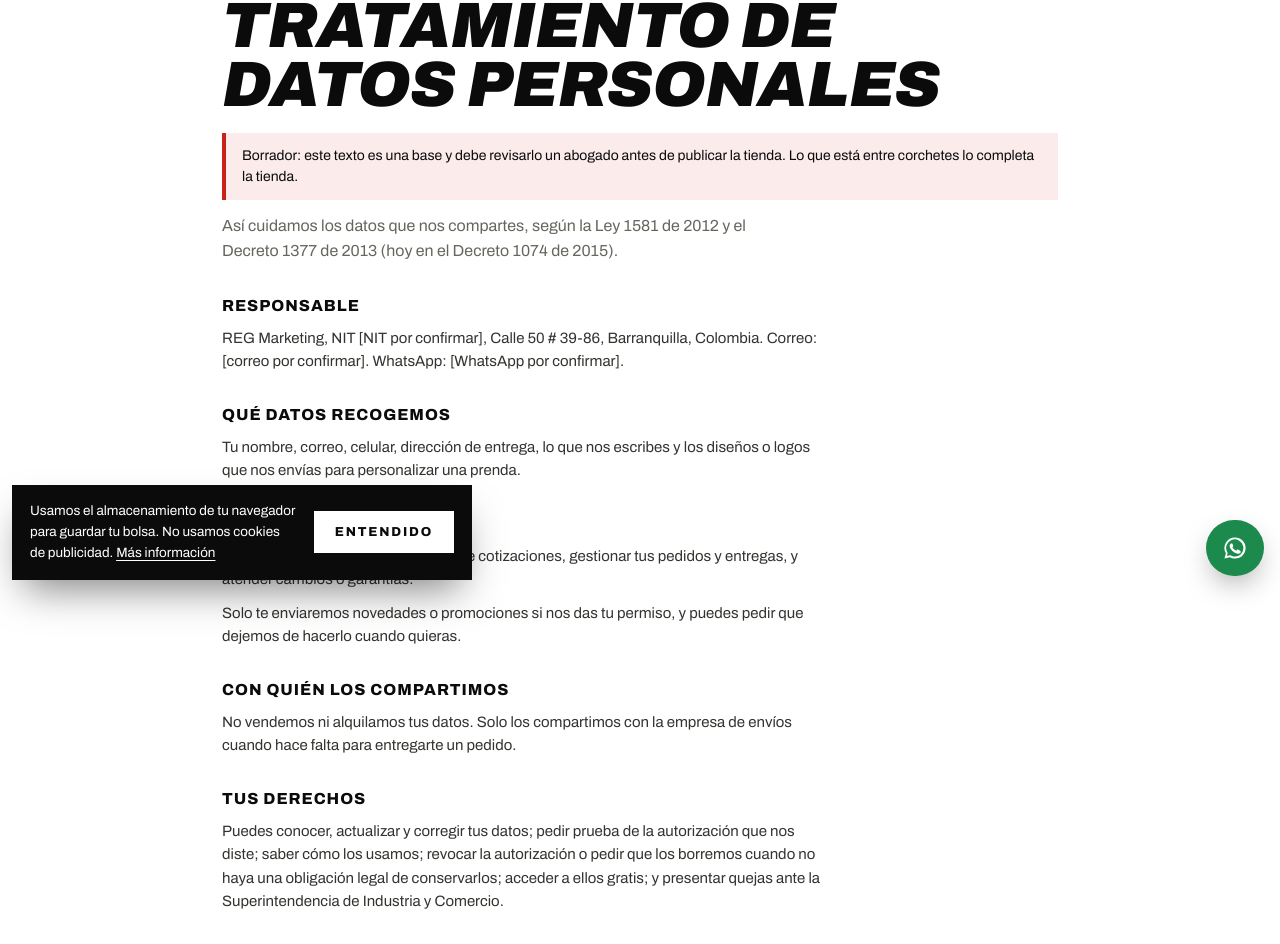
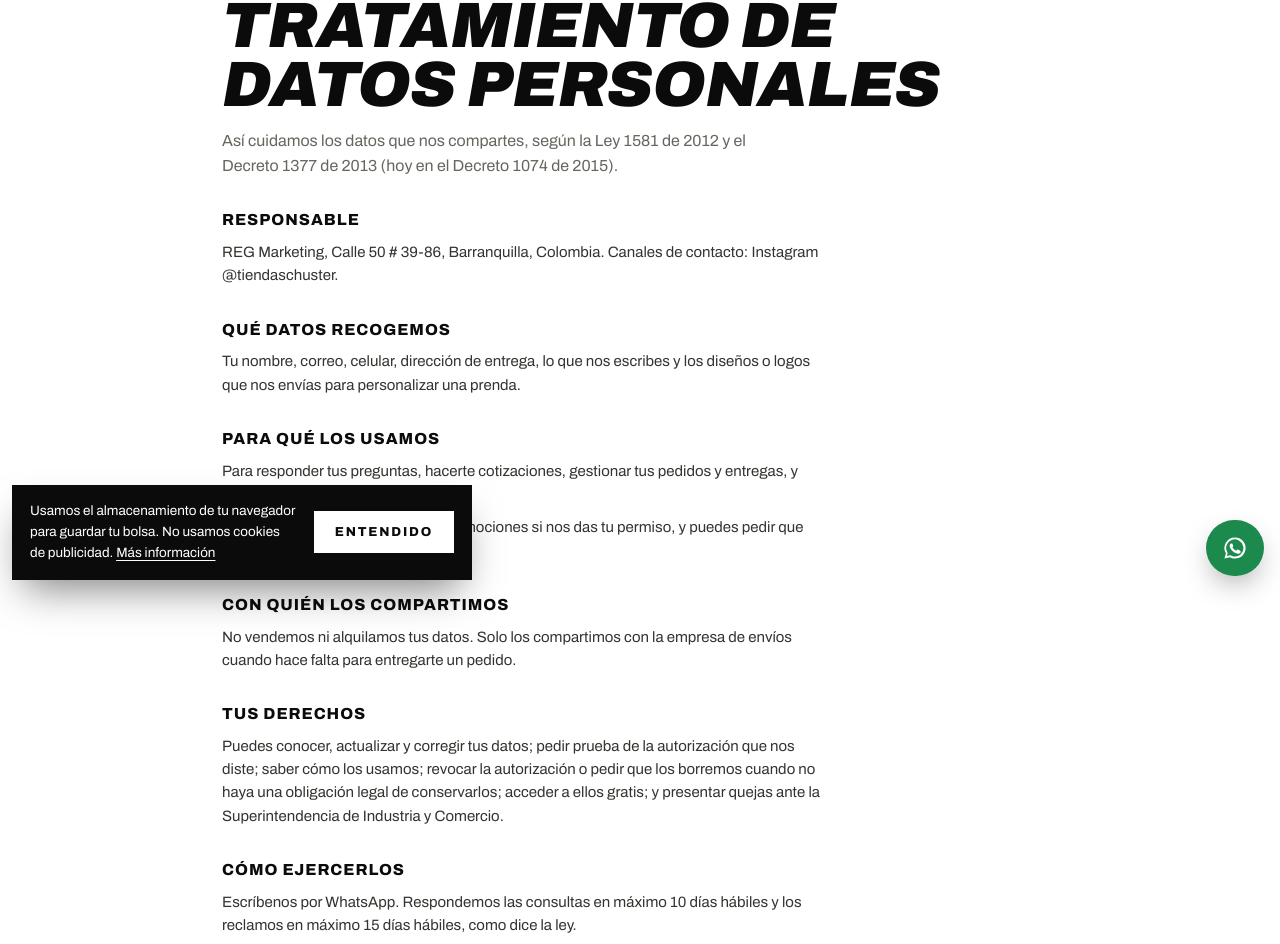
Before and after one commit to orlandocastillo-dev/schuster, a React (Vite) app: page /privacidad in a window 1280 px wide. Shown: the part 208-1152 px from the top of the page. Built offline with nearby package versions, Linux system fonts and the light colour scheme.

Commit message:
Páginas legales sin borrador

```diff
--- a/src/estilos.css
+++ b/src/estilos.css
@@ -3478,13 +3478,6 @@ body:has(.barra-compra--visible) .wa-flotante {
   font-size: clamp(32px, 6vw, 64px);
   animation: subir-titulo 0.9s var(--curva) both;
 }
-.legal__borrador {
-  margin-top: 18px;
-  padding: 12px 16px;
-  border-left: 4px solid var(--rojo);
-  background: #fbeceb;
-  font-size: 14px;
-}
 .legal section {
   margin-top: 30px;
 }
--- a/src/paginas/Legal.tsx
+++ b/src/paginas/Legal.tsx
@@ -3,14 +3,13 @@ import { numeroWhatsApp, tienda } from "../datos";
 import { Volver } from "../componentes/Volver";
 import { useTitulo } from "../lib/util";
 
-// Lo que la tienda todavía no ha enviado se muestra entre corchetes para que se note
-const o = (valor: string, falta: string) => valor || `[${falta}]`;
-
-const empresa = o(tienda.razonSocial, "razón social");
-const nit = o(tienda.nit, "NIT por confirmar");
-const correo = o(tienda.correo, "correo por confirmar");
-const whatsapp = numeroWhatsApp() ? `+${numeroWhatsApp()}` : "[WhatsApp por confirmar]";
+// Si un dato todavía no está en tienda.json, la frase se arma sin él
+const empresa = tienda.razonSocial || tienda.nombre;
+const conNit = tienda.nit ? `, NIT ${tienda.nit},` : "";
+const whatsapp = numeroWhatsApp() ? `+${numeroWhatsApp()}` : "";
 const direccion = `${tienda.direccion}, ${tienda.ciudad}, Colombia`;
+const canales = [whatsapp && `WhatsApp ${whatsapp}`, tienda.correo && `correo ${tienda.correo}`, `Instagram @${tienda.instagram}`].filter(Boolean).join(", ");
+const escribenos = [whatsapp ? `al WhatsApp ${whatsapp}` : "por WhatsApp", tienda.correo && `al correo ${tienda.correo}`].filter(Boolean).join(" o ");
 
 interface Documento {
   titulo: string;
@@ -25,7 +24,7 @@ export const DOCUMENTOS: Record<string, Documento> = {
     secciones: [
       {
         t: "Quiénes somos",
-        p: [`${tienda.nombre} es una marca de ${empresa}, NIT ${nit}, con tienda en ${direccion}. Puedes escribirnos al correo ${correo} o al WhatsApp ${whatsapp}.`],
+        p: [`${tienda.nombre} es una marca de ${empresa}${conNit} con tienda en ${direccion}. Puedes escribirnos ${escribenos}.`],
       },
       {
         t: "Cómo funciona un pedido",
@@ -76,7 +75,7 @@ export const DOCUMENTOS: Record<string, Documento> = {
     secciones: [
       {
         t: "Responsable",
-        p: [`${empresa}, NIT ${nit}, ${direccion}. Correo: ${correo}. WhatsApp: ${whatsapp}.`],
+        p: [`${empresa}${conNit || ","} ${direccion}. Canales de contacto: ${canales}.`],
       },
       {
         t: "Qué datos recogemos",
@@ -101,7 +100,7 @@ export const DOCUMENTOS: Record<string, Documento> = {
       },
       {
         t: "Cómo ejercerlos",
-        p: [`Escríbenos a ${correo} o al WhatsApp ${whatsapp}. Respondemos las consultas en máximo 10 días hábiles y los reclamos en máximo 15 días hábiles, como dice la ley.`],
+        p: [`Escríbenos ${escribenos}. Respondemos las consultas en máximo 10 días hábiles y los reclamos en máximo 15 días hábiles, como dice la ley.`],
       },
       {
         t: "La página",
@@ -140,7 +139,7 @@ export const DOCUMENTOS: Record<string, Documento> = {
     secciones: [
       {
         t: "Cambios por talla o color",
-        p: ["Puedes cambiar una prenda por otra talla o color dentro de los [número de días por definir] días siguientes a la entrega, con la prenda sin usar, sin lavar y con sus etiquetas. El envío del cambio [condiciones por definir]."],
+        p: ["Si la talla o el color no te quedó como esperabas, escríbenos apenas recibas tu pedido y te ayudamos a cambiarla por otra. La prenda debe estar sin usar, sin lavar y con sus etiquetas. El costo del envío del cambio lo acordamos contigo en el chat."],
       },
       {
         t: "Derecho de retracto",
@@ -158,7 +157,7 @@ export const DOCUMENTOS: Record<string, Documento> = {
       },
       {
         t: "Cómo pedir un cambio o una garantía",
-        p: [`Escríbenos al WhatsApp ${whatsapp} o al correo ${correo} con tu nombre, qué compraste, cuándo lo recibiste y fotos de la prenda. También puedes acercarte a la tienda: ${direccion}.`],
+        p: [`Escríbenos ${escribenos} con tu nombre, qué compraste, cuándo lo recibiste y fotos de la prenda. También puedes acercarte a la tienda: ${direccion}.`],
       },
     ],
   },
@@ -172,7 +171,7 @@ export const DOCUMENTOS: Record<string, Documento> = {
       },
       {
         t: "Nuestros canales oficiales",
-        p: [`WhatsApp ${whatsapp}, Instagram @${tienda.instagram}, correo ${correo} y la tienda en ${direccion}. Si alguien te escribe desde otro número diciendo que es ${tienda.nombre}, desconfía y escríbenos por un canal oficial.`],
+        p: [`${canales.charAt(0).toUpperCase() + canales.slice(1)}, y la tienda en ${direccion}. Si alguien te escribe desde otro número diciendo que es ${tienda.nombre}, desconfía y escríbenos por un canal oficial.`],
       },
       {
         t: "Antes de pagar",
@@ -201,7 +200,6 @@ export default function Legal() {
         </nav>
       </div>
       <h1 className="titular titular--legal">{doc.titulo}</h1>
-      {tienda.muestraDeDiseno && <p className="legal__borrador">Borrador: este texto es una base y debe revisarlo un abogado antes de publicar la tienda. Lo que está entre corchetes lo completa la tienda.</p>}
       <p className="seccion__frase">{doc.intro}</p>
       {doc.secciones.map((s) => (
         <section key={s.t}>
```
Also changed, not shown: 1 other file (tests, documents, lock files or other folders).
